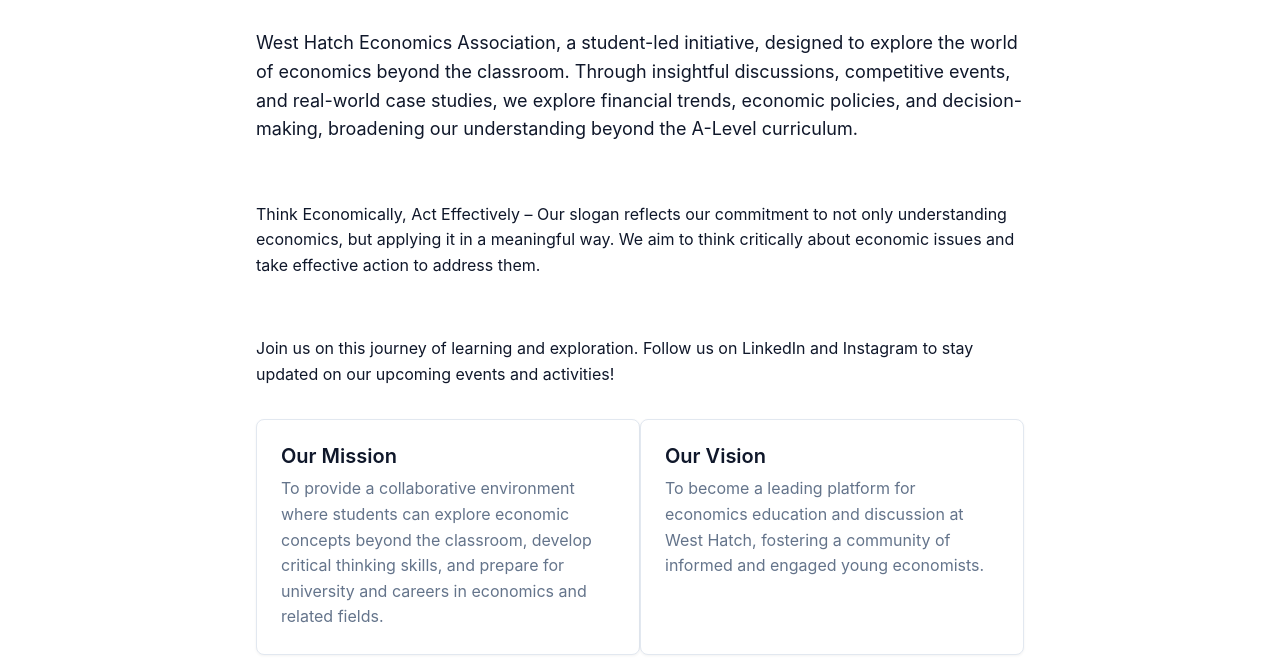
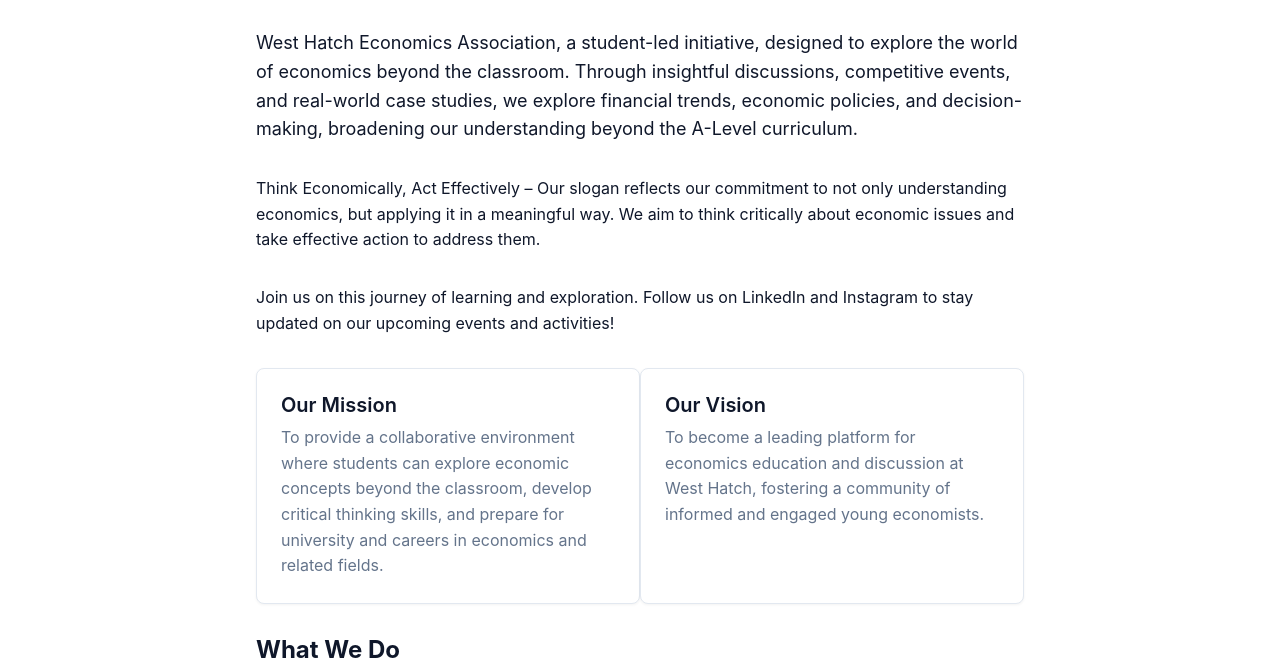
Before and after one commit to westhatcheconomicsclub/westhatcheconomicsclub.github.io, a website: page about.html in a window 1280 px wide. Shown: the part 136-800 px from the top of the page. Drawn offline with Linux system fonts and the light colour scheme.

Commit message:
Update about.html

```diff
--- a/about.html
+++ b/about.html
@@ -38,9 +38,9 @@
                 <h1 class="text-3xl font-bold mb-6">About Our Association</h1>
 
                 <p class="text-lg mb-8">
-                    West Hatch Economics Association, a student-led initiative, designed to explore the world of economics beyond the classroom. Through insightful discussions, competitive events, and real-world case studies, we explore financial trends, economic policies, and decision-making, broadening our understanding beyond the A-Level curriculum.<p></p><br>
+                    West Hatch Economics Association, a student-led initiative, designed to explore the world of economics beyond the classroom. Through insightful discussions, competitive events, and real-world case studies, we explore financial trends, economic policies, and decision-making, broadening our understanding beyond the A-Level curriculum.<p></p>
 
-Think Economically, Act Effectively – Our slogan reflects our commitment to not only understanding economics, but applying it in a meaningful way. We aim to think critically about economic issues and take effective action to address them. <p></p><br>
+Think Economically, Act Effectively – Our slogan reflects our commitment to not only understanding economics, but applying it in a meaningful way. We aim to think critically about economic issues and take effective action to address them. <p></p>
 
 Join us on this journey of learning and exploration. Follow us on LinkedIn and Instagram to stay updated on our upcoming events and activities!
 
```
